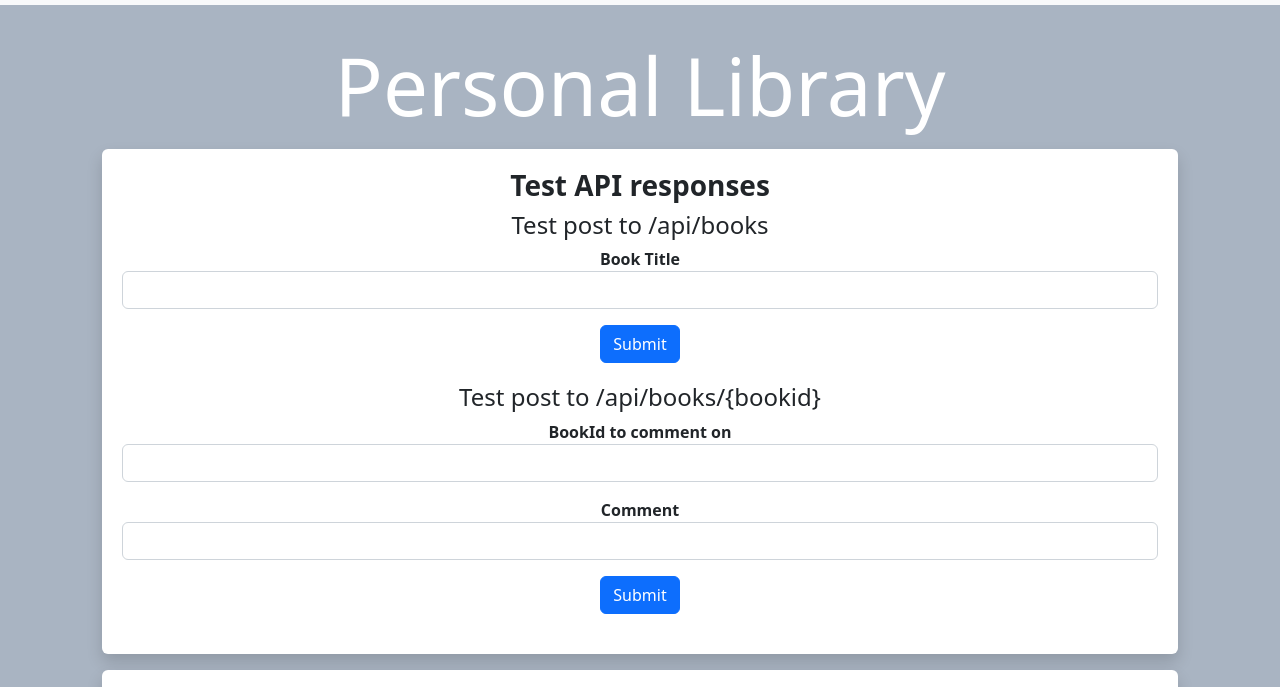
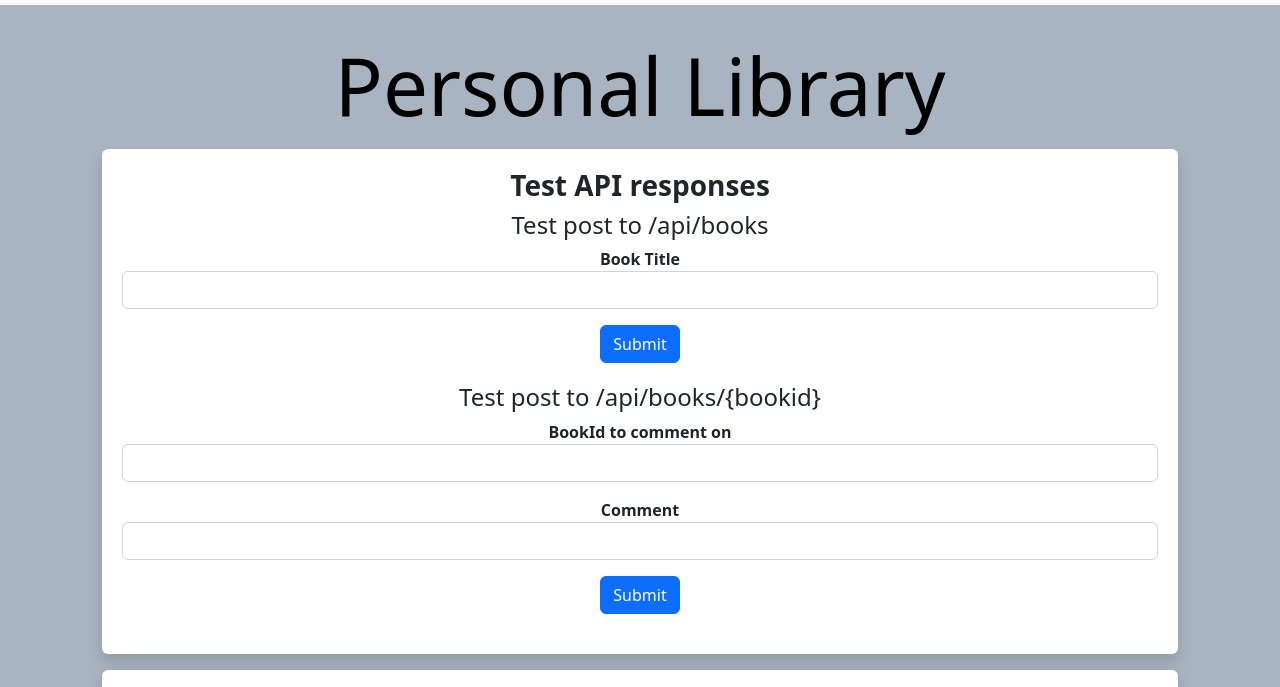
Before and after one commit to al-script/fcc-qa-personal-library, a website: page views/index.html in a window 1280 px wide. Shown: the part 76-763 px from the top of the page. Drawn offline with nearby package versions, Linux system fonts and the light colour scheme; no server answers.

Commit message:
Improve page title contrast: change to black

```diff
--- a/public/style.css
+++ b/public/style.css
@@ -39,6 +39,10 @@ body {
   text-align: center;
 }
 
+.page-title{
+  color: black !important;
+}
+
 .display-1 {
   color: white;
 }
--- a/views/index.html
+++ b/views/index.html
@@ -132,7 +132,7 @@
         <div class="container d-flex align-items-center justify-content-center">
           <div class="col-12 p-3">
             <div class="row p-3">
-              <div class="display-1">Personal Library</div>
+              <div class="display-1 page-title">Personal Library</div>
 
               <br />
 
```
